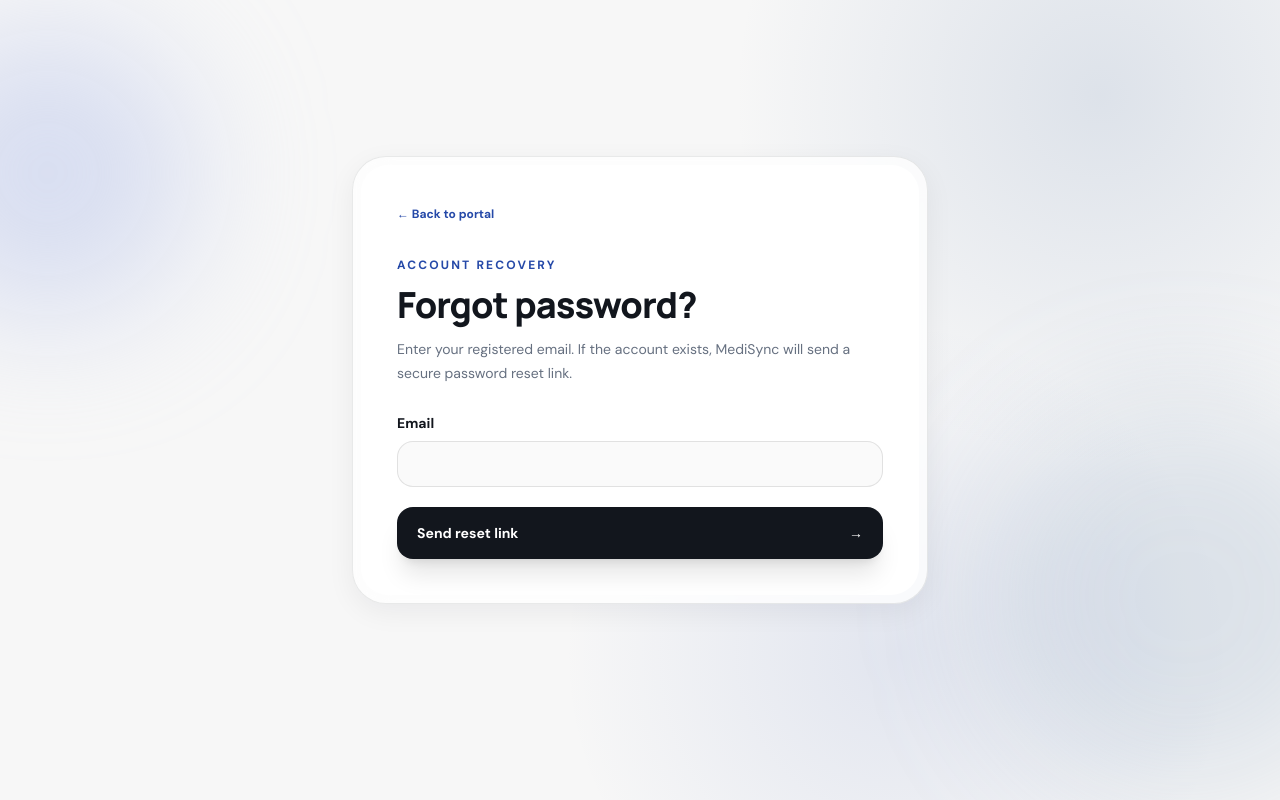
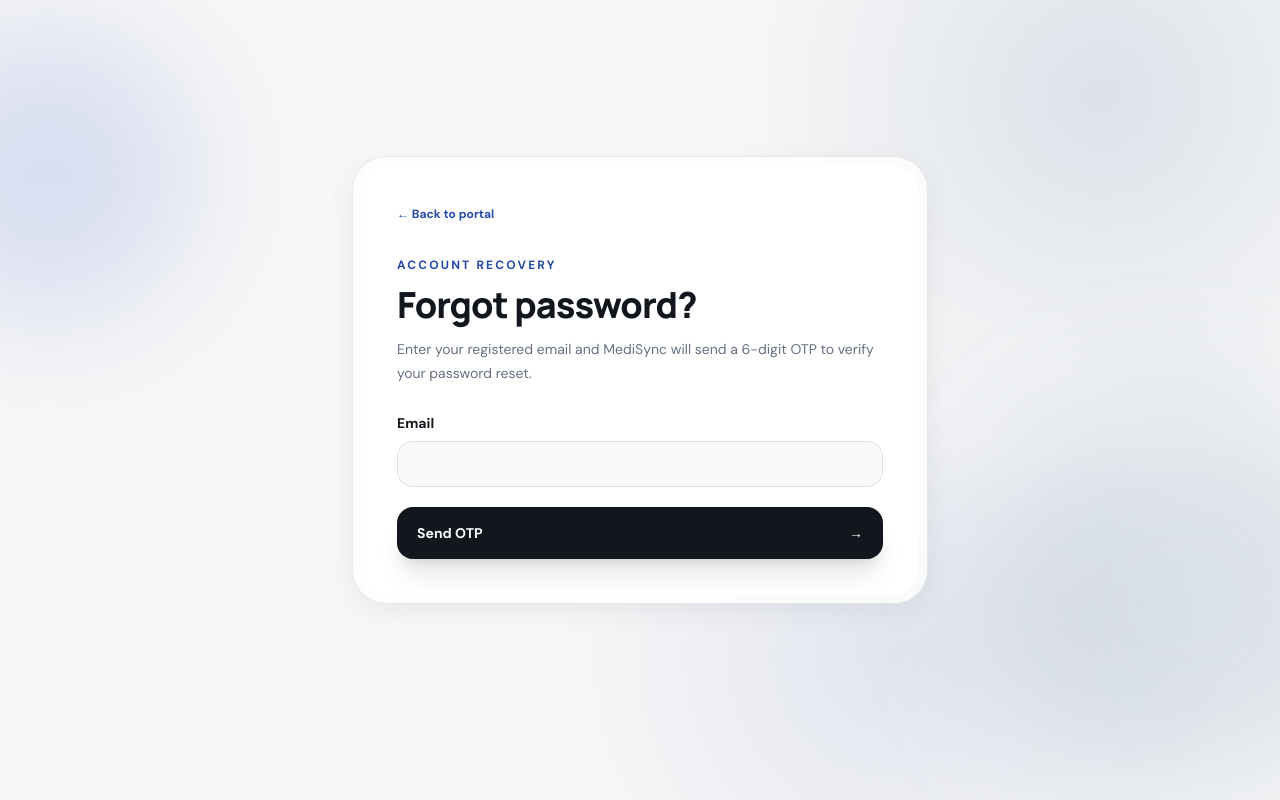
Before and after one commit to Sanjeev7673/Medisync-Os, a Next.js app: page /forgot-password in a window 1280 px wide. Built offline with nearby package versions, Linux system fonts and the light colour scheme.

Commit message:
Change forgot password flow to email OTP verification

```diff
--- a/app/forgot-password/page.tsx
+++ b/app/forgot-password/page.tsx
@@ -5,46 +5,62 @@ import { FormEvent, useState } from "react";
 
 export default function ForgotPasswordPage() {
   const [email, setEmail] = useState("");
+  const [otpSent, setOtpSent] = useState(false);
+  const [otp, setOtp] = useState("");
+  const [password, setPassword] = useState("");
+  const [confirmPassword, setConfirmPassword] = useState("");
+  const [showPassword, setShowPassword] = useState(false);
+  const [showConfirm, setShowConfirm] = useState(false);
   const [message, setMessage] = useState("");
   const [error, setError] = useState("");
   const [loading, setLoading] = useState(false);
 
-  async function submit(event: FormEvent<HTMLFormElement>) {
-    event.preventDefault();
-    setError("");
-    setMessage("");
-    setLoading(true);
+  async function requestOtp(event: FormEvent<HTMLFormElement>) {
+    event.preventDefault(); setError(""); setMessage(""); setLoading(true);
     try {
       const response = await fetch("/api/auth/forgot-password", { method: "POST", headers: { "Content-Type": "application/json" }, body: JSON.stringify({ email }) });
       const data = await response.json();
-      if (!response.ok) throw new Error(data?.error || "Unable to send reset email");
-      setMessage(data.message);
-    } catch (err) {
-      setError(err instanceof Error ? err.message : "Unable to send reset email");
-    } finally {
-      setLoading(false);
+      if (!response.ok) throw new Error(data?.error || "Unable to send OTP");
+      setOtpSent(true); setMessage("OTP sent to your registered email. Please check your inbox.");
+    } catch (err) { setError(err instanceof Error ? err.message : "Unable to send OTP"); }
+    finally { setLoading(false); }
   }
+
+  async function resetPassword(event: FormEvent<HTMLFormElement>) {
+    event.preventDefault(); setError(""); setMessage("");
+    if (password !== confirmPassword) { setError("Passwords do not match."); return; }
+    setLoading(true);
+    try {
+      const response = await fetch("/api/auth/verify-forgot-password", { method: "POST", headers: { "Content-Type": "application/json" }, body: JSON.stringify({ email, otp, password }) });
+      const data = await response.json();
+      if (!response.ok) throw new Error(data?.error || "Unable to reset password");
+      setMessage(data.message); setOtp(""); setPassword(""); setConfirmPassword("");
+    } catch (err) { setError(err instanceof Error ? err.message : "Unable to reset password"); }
+    finally { setLoading(false); }
   }
+
+  const EyeIcon = ({ off = false }: { off?: boolean }) => <svg viewBox="0 0 24 24" fill="none" stroke="currentColor" strokeWidth="1.8" className="h-5 w-5" aria-hidden="true"><path d={off ? "M3 3l18 18M10.6 10.6a2 2 0 002.8 2.8M9.9 4.2A10.7 10.7 0 0112 4c5.2 0 8.8 4 9.8 6-.4.8-1.4 2.2-2.8 3.4M6.2 6.2C3.8 7.7 2.5 9.6 2.2 10c1 2 4.6 6 9.8 6 1 0 1.9-.2 2.7-.5" : "M2.2 12s3.6-6 9.8-6 9.8 6 9.8 6-3.6 6-9.8 6-9.8-6-9.8-6z"}/>{!off && <circle cx="12" cy="12" r="2.5"/>}</svg>;
 
   return (
     <main className="mesh-bg relative min-h-screen overflow-hidden px-5 py-8 text-[var(--ink)] md:px-8 md:py-10">
       <div className="mesh-orb absolute -left-24 top-10 h-72 w-72 rounded-full bg-[#B9C5EC]/50 blur-3xl" />
       <div className="mesh-orb-delay absolute -right-24 bottom-0 h-96 w-96 rounded-full bg-[#758FB5]/20 blur-3xl" />
       <div className="relative z-10 mx-auto flex min-h-[85vh] max-w-xl items-center justify-center">
-        <div className="glass w-full rounded-[34px] p-2 shadow-[0_28px_90px_rgba(18,22,29,.14)]">
-          <div className="rounded-[28px] bg-white p-7 sm:p-9">
+        <div className="glass w-full rounded-[34px] p-2 shadow-[0_28px_90px_rgba(18,22,29,.14)]"><div className="rounded-[28px] bg-white p-7 sm:p-9">
           <Link href="/login" className="text-xs font-bold text-[var(--care)]">← Back to portal</Link>
           <p className="mt-8 text-xs font-bold uppercase tracking-[.18em] text-[var(--care)]">Account recovery</p>
           <h1 className="mt-3 font-display text-4xl font-extrabold tracking-tight">Forgot password?</h1>
-            <p className="mt-3 text-sm leading-6 text-[var(--muted)]">Enter your registered email. If the account exists, MediSync will send a secure password reset link.</p>
-            <form onSubmit={submit} className="mt-7">
-              <label className="block text-sm font-bold">Email<input required type="email" autoComplete="email" value={email} onChange={(e) => setEmail(e.target.value)} className="mt-2 w-full rounded-2xl border border-black/10 bg-[#FAFAFA] px-4 py-3 outline-none focus:border-[var(--care)]" /></label>
+          <p className="mt-3 text-sm leading-6 text-[var(--muted)]">Enter your registered email and MediSync will send a 6-digit OTP to verify your password reset.</p>
+          {!otpSent ? <form onSubmit={requestOtp} className="mt-7"><label className="block text-sm font-bold">Email<input required type="email" autoComplete="email" value={email} onChange={(e) => setEmail(e.target.value)} className="mt-2 w-full rounded-2xl border border-black/10 bg-[#FAFAFA] px-4 py-3 outline-none focus:border-[var(--care)]" /></label><button disabled={loading} className="mt-5 flex w-full items-center justify-between rounded-2xl bg-[var(--ink)] px-5 py-4 text-sm font-bold text-white shadow-xl disabled:opacity-60"><span>{loading ? "Sending OTP…" : "Send OTP"}</span><span>→</span></button></form> : <form onSubmit={resetPassword} className="mt-7 space-y-4">
+            <label className="block text-sm font-bold">OTP<input required inputMode="numeric" pattern="[0-9]{6}" maxLength={6} value={otp} onChange={(e) => setOtp(e.target.value.replace(/\D/g, "").slice(0, 6))} className="mt-2 w-full rounded-2xl border border-black/10 bg-[#FAFAFA] px-4 py-3 text-center text-xl font-bold tracking-[.35em] outline-none focus:border-[var(--care)]" /></label>
+            <label className="block text-sm font-bold">New password<div className="relative mt-2"><input required minLength={10} type={showPassword ? "text" : "password"} value={password} onChange={(e) => setPassword(e.target.value)} className="w-full rounded-2xl border border-black/10 bg-[#FAFAFA] px-4 py-3 pr-14 outline-none focus:border-[var(--care)]" /><button type="button" onClick={() => setShowPassword(!showPassword)} className="absolute right-2 top-1/2 -translate-y-1/2 rounded-xl p-2 text-[var(--muted)]" aria-label={showPassword ? "Hide password" : "Show password"}><EyeIcon off={!showPassword}/></button></div></label>
+            <label className="block text-sm font-bold">Confirm password<div className="relative mt-2"><input required minLength={10} type={showConfirm ? "text" : "password"} value={confirmPassword} onChange={(e) => setConfirmPassword(e.target.value)} className="w-full rounded-2xl border border-black/10 bg-[#FAFAFA] px-4 py-3 pr-14 outline-none focus:border-[var(--care)]" /><button type="button" onClick={() => setShowConfirm(!showConfirm)} className="absolute right-2 top-1/2 -translate-y-1/2 rounded-xl p-2 text-[var(--muted)]" aria-label={showConfirm ? "Hide password" : "Show password"}><EyeIcon off={!showConfirm}/></button></div></label>
+            <button disabled={loading} className="flex w-full items-center justify-between rounded-2xl bg-[var(--ink)] px-5 py-4 text-sm font-bold text-white shadow-xl disabled:opacity-60"><span>{loading ? "Updating…" : "Verify OTP & reset password"}</span><span>→</span></button>
+            <button type="button" onClick={() => { setOtpSent(false); setError(""); setMessage(""); }} className="w-full text-xs font-bold text-[var(--care)]">Send OTP again</button>
+          </form>}
           {error && <div className="mt-4 rounded-2xl bg-[var(--danger-soft)] px-4 py-3 text-xs font-semibold text-[var(--danger)]">{error}</div>}
           {message && <div className="mt-4 rounded-2xl bg-[var(--care-soft)] px-4 py-3 text-xs font-semibold leading-5 text-[var(--muted-strong)]">{message}</div>}
-              <button disabled={loading} className="mt-5 flex w-full items-center justify-between rounded-2xl bg-[var(--ink)] px-5 py-4 text-sm font-bold text-white shadow-xl disabled:opacity-60"><span>{loading ? "Sending…" : "Send reset link"}</span><span>→</span></button>
-            </form>
-          </div>
-        </div>
+        </div></div>
       </div>
     </main>
   );
```
Lines whose indentation alone changed are shown as unchanged.
